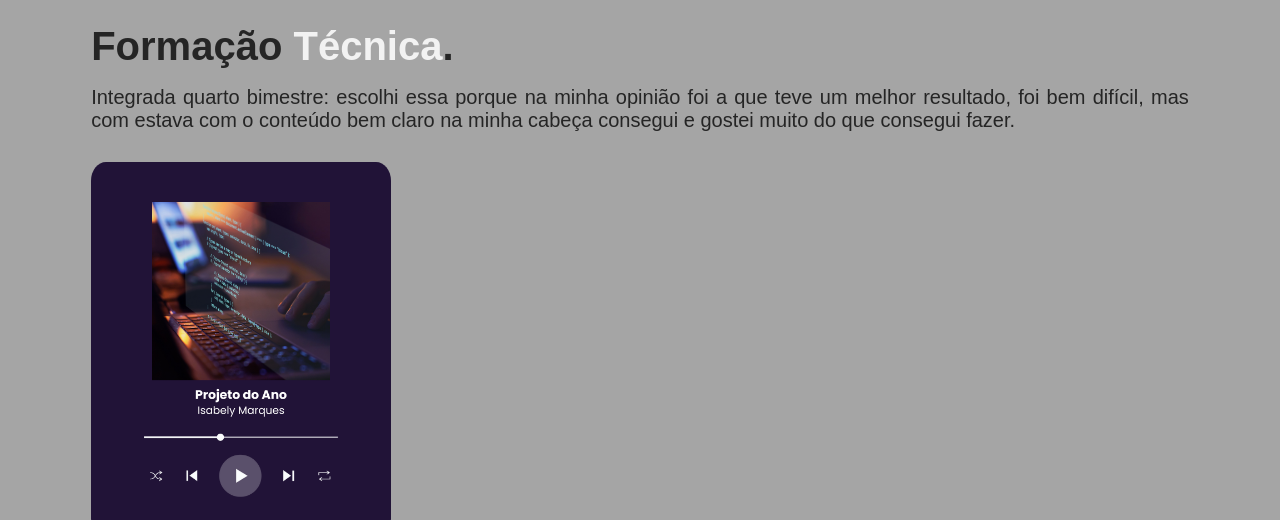
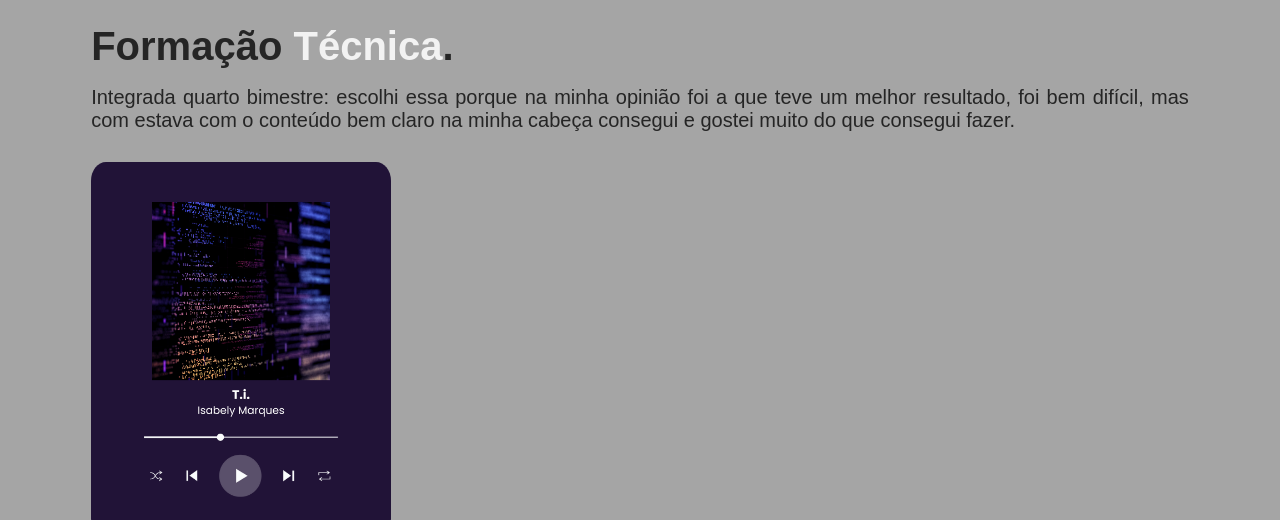
Before and after one commit to imarques64/integrada, a plain HTML site: page areasdosaber.html in a window 1280 px wide. Shown: the part 2984-3504 px from the top of the page. Drawn offline with nearby package versions, Linux system fonts and the light colour scheme.

Commit message:
Update areasdosaber.html

```diff
--- a/areasdosaber.html
+++ b/areasdosaber.html
@@ -108,7 +108,7 @@
                         </div> <!--Fecha txt inicio-->
 
                         <div class="img-materia">
-                            <a href="https://imarques64.github.io/integrada/"><img src="Projeto do Ano.png" alt="Foto topo" width="300"></a>
+                            <a href="https://imarques64.github.io/integrada/"><img src="T.i.png" alt="Foto topo" width="300"></a>
                         </div> <!--Fecha img inicio-->
 
                     </div> <!--Fecha materia-->
```
